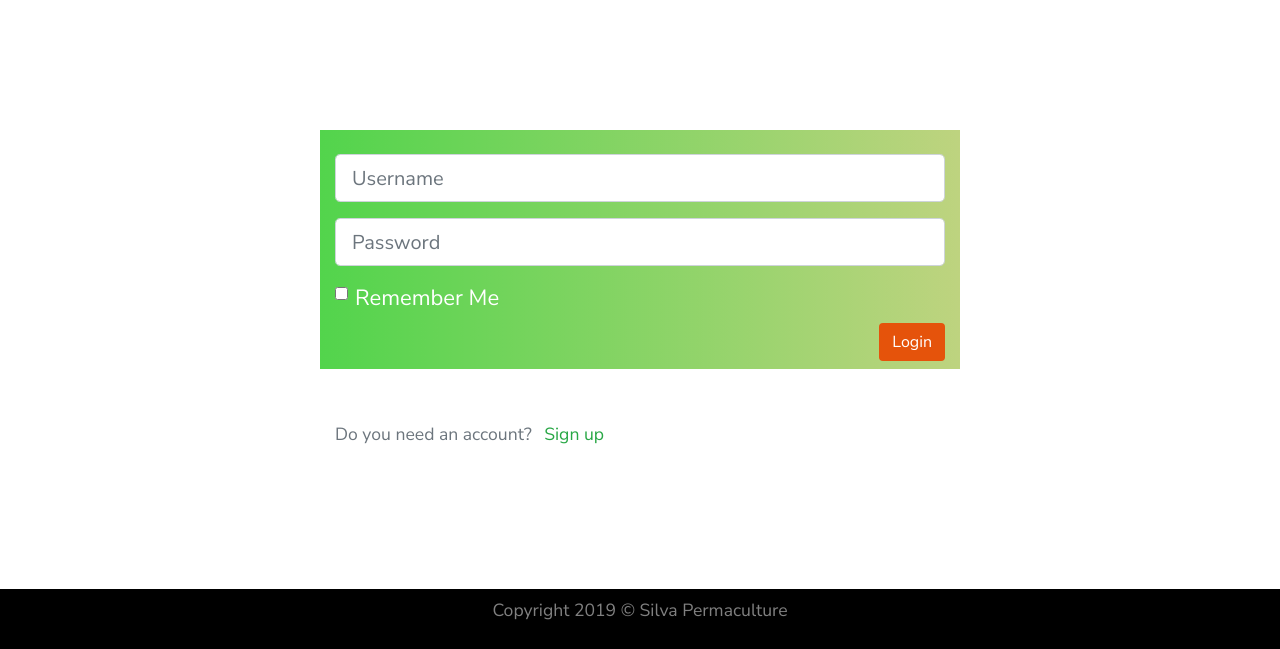
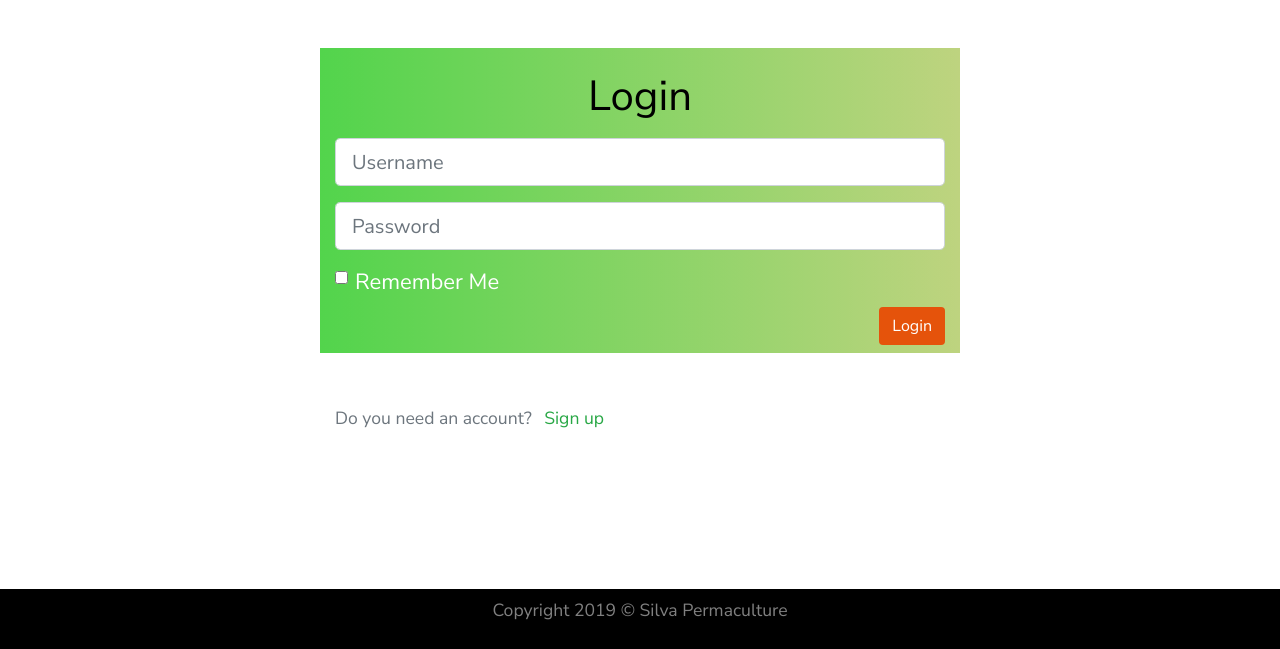
Before and after one commit to Walachul/SilvaPermaculture, a Flask app: page /login in a window 1280 px wide. Shown: the part 151-800 px from the top of the page. Run offline with Flask 2, Linux system fonts and the light colour scheme; parts of the project's set-up code (start-up, migrations or seed data) failed here and were passed over; some libraries are stand-ins or nearby versions.

Commit message:
Flash messages have now position absolute to.

```diff
--- a/silvapermaculture/routes.py
+++ b/silvapermaculture/routes.py
@@ -5,7 +5,7 @@ from flask import render_template, url_for, flash, redirect, request, abort
 from silvapermaculture import app, db, bcrypt
 from silvapermaculture.forms import UserRegistrationForm, UserLoginForm, UpdateAccountForm,\
     NewPlantForm, UpdatePlantForm, SearchForm, SearchFormN
-from silvapermaculture.models import User, Plants, DNA, NFN
+from silvapermaculture.models import User, Plants
 from flask_login import login_user, current_user, logout_user, login_required
 
 #Routes
@@ -36,7 +36,7 @@ def login():
         if user and bcrypt.check_password_hash(user.password, form.password.data):
             login_user(user, remember=form.remember_me.data)
             next_page = request.args.get('next') #query parameter
-            flash('Logged in successfully.', 'success')
+            flash('Logged in successfully!', 'success')
             return redirect(next_page) if next_page else redirect(url_for('index'))#Direct the user to the page he wanted to go when he tried to access it without being logged in, if the next parameter exists.
         else:
             flash('Login unsuccessful. Please check username and password', 'danger')
--- a/silvapermaculture/templates/layout.html
+++ b/silvapermaculture/templates/layout.html
@@ -85,8 +85,8 @@ crossorigin="anonymous">
                    {% if messages %}
                         {% for category, message in messages %}
                         <div class="row">
-                            <div class="col-6 my-2 mx-auto">
-                                <div class="text-center alert alert-{{ category }}">
+                            <div class="col-12 mx-auto position-relative">
+                                <div class="text-center position-absolute my-1 alert alert-{{ category }}">
                                   {{ message }}
                                 </div>
                             </div>
--- a/silvapermaculture/templates/login.html
+++ b/silvapermaculture/templates/login.html
@@ -1,15 +1,11 @@
 {% extends "layout.html" %}
     {% block content %}
-        <div class="row">
-            <div class="col-12">
-                <h1 class="my-3 text-center" id="heading">Login</h1>
-            </div>
-        </div>
-        <div class="row">
-            <div class="col-12 col-lg-6 mx-auto my-5" id="login">
+        <div class="row d-flex align-items-center">
+            <div class="col-12 col-lg-6 mx-auto my-5 align-items-center" id="login">
                     <form id="registration" class="my-4" method="POST" action="">
                         {{ form.hidden_tag() }} <!-- CSRF token -->
                           <div class="form-group">
+                              <h1 class="my-3 text-center" id="headingOther">Login</h1>
                               {% if form.username.errors %}
                                 {{ form.username(class="form-control form-control-lg is-invalid") }}
                                 <div class="invalid-feedback">
```
